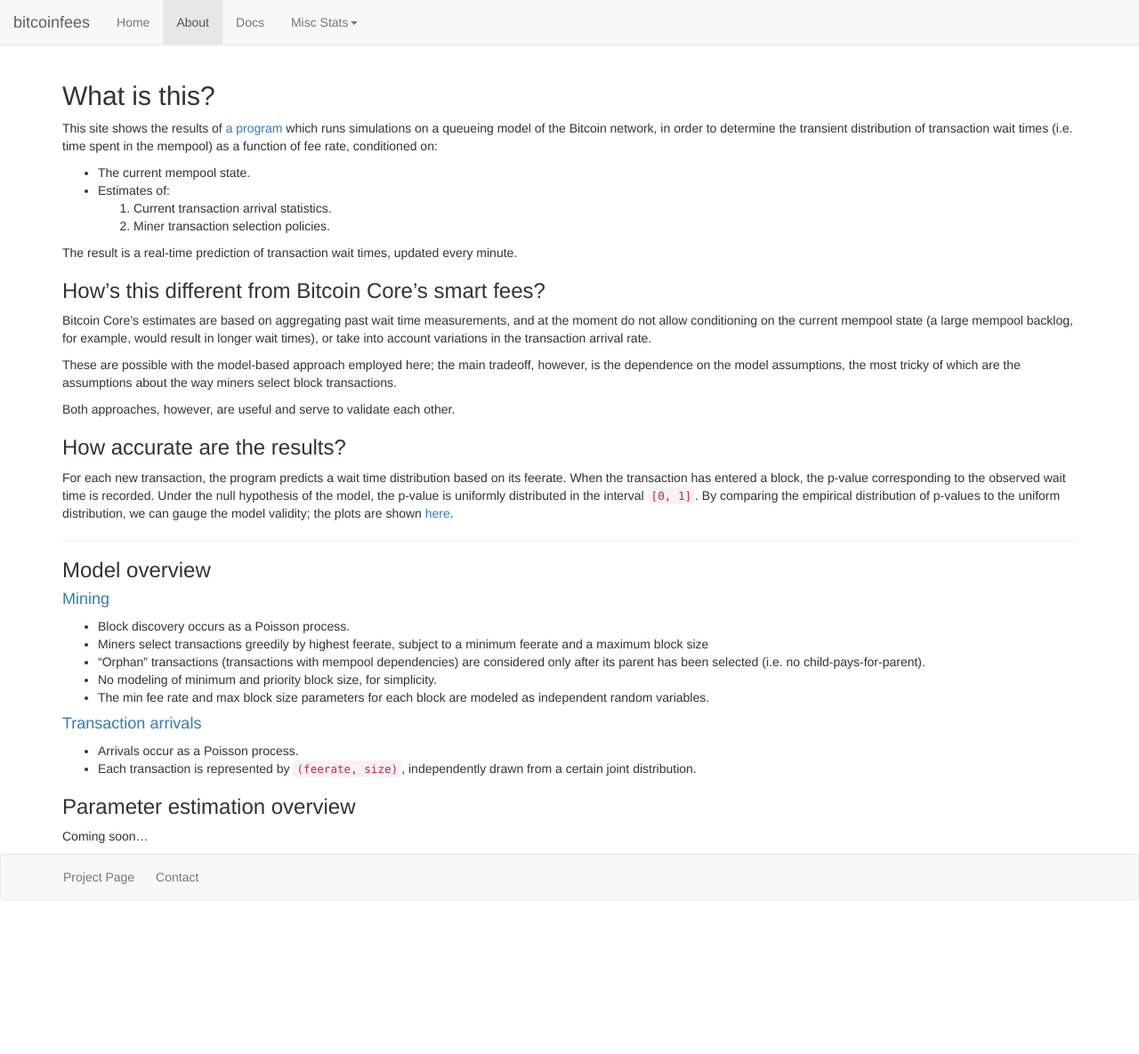
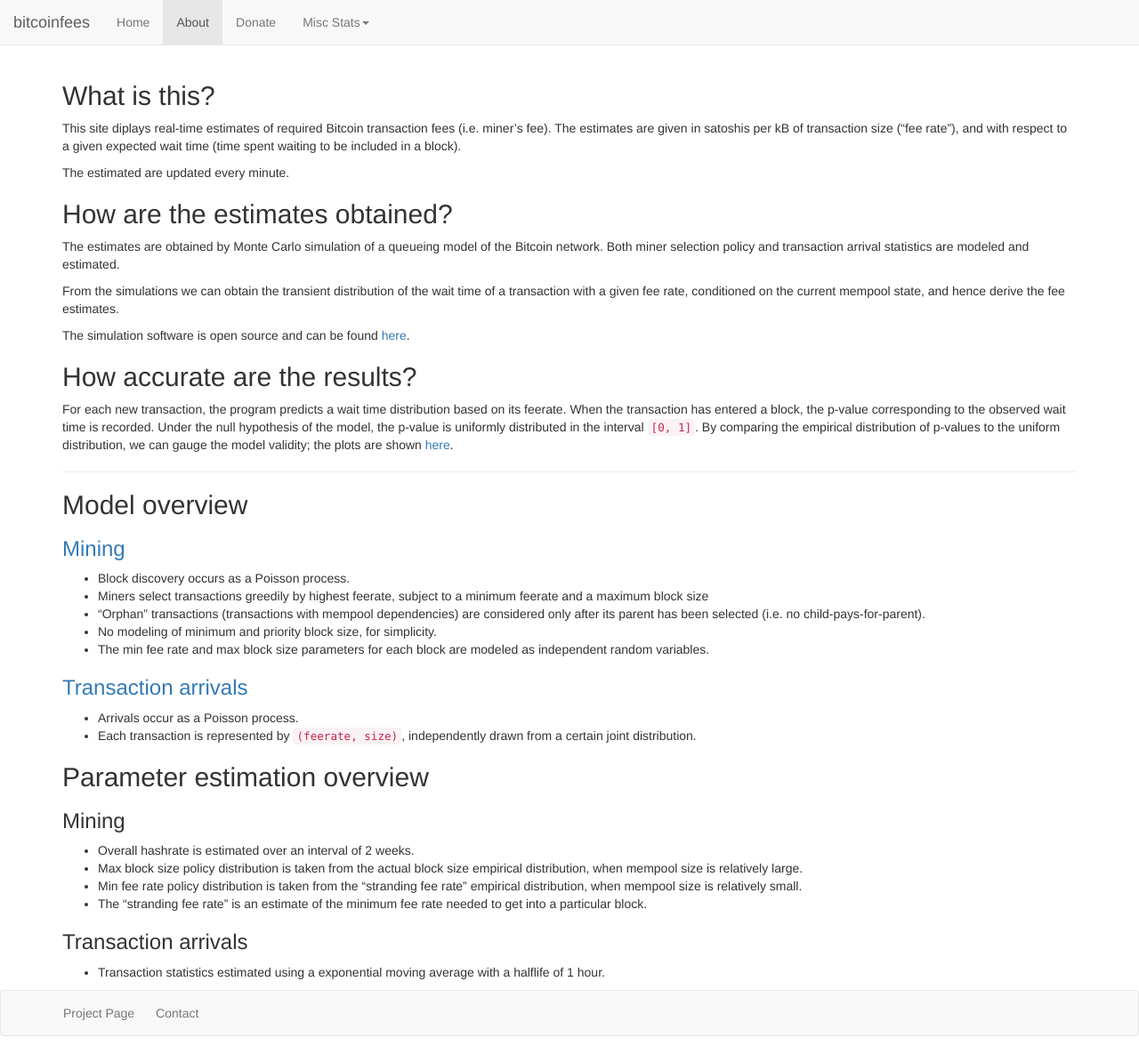
Before and after one commit to bitcoinfees/bitcoinfees.github.io, a Jekyll site: the page built from about.md, in a window 1280 px wide. Shown: the whole page at 89% size. Built offline with Jekyll 4.4.1, drawn with Linux system fonts in a browser that asks for light colours; nearby versions of some CDN libraries; before the commit the page ends 1032 px from its top, so only the background shows below that.

Commit message:
Updated about page + new donate page

```diff
--- a/_includes/nav.html
+++ b/_includes/nav.html
@@ -16,8 +16,8 @@
         <li {% if page.navactive == "About" %} class="active" {% endif %}>
           <a href="/about">About</a>
         </li>
-        <li {% if page.navactive == "Docs" %} class="active" {% endif %}>
-          <a href="/docs">Docs</a>
+        <li {% if page.navactive == "Donate" %} class="active" {% endif %}>
+          <a href="/donate">Donate</a>
         </li>
         <li class="dropdown {% if page.navactive == 'Misc Stats' %}active{% endif %}">
           <a href="/misc"
--- a/about.md
+++ b/about.md
@@ -7,34 +7,23 @@ navactive: About
 
 ## What is this?
 
-This site shows the results of [a program](https://github.com/bitcoinfees/bitcoin-feemodel)
-which runs simulations on a queueing model of the Bitcoin network, in order to determine
-the transient distribution of transaction wait times (i.e. time spent in the mempool) as a function
-of fee rate, conditioned on:
+This site diplays real-time estimates of required Bitcoin transaction fees (i.e. miner's fee). The estimates are
+given in satoshis per kB of transaction size ("fee rate"), and with respect to a given expected wait time
+(time spent waiting to be included in a block).
 
-* The current mempool state.
-* Estimates of:
-    1. Current transaction arrival statistics.
-    2. Miner transaction selection policies.
+The estimated are updated every minute.
 
-The result is a real-time prediction of transaction wait times, updated every minute.
+## How are the estimates obtained?
 
+The estimates are obtained by Monte Carlo simulation of a queueing model of the Bitcoin network.
+Both miner selection policy and transaction arrival statistics are modeled and estimated.
 
-### How's this different from Bitcoin Core's smart fees?
+From the simulations we can obtain the transient distribution of the wait time of a transaction with
+a given fee rate, conditioned on the current mempool state, and hence derive the fee estimates.
 
-Bitcoin Core's estimates are based on aggregating past wait time measurements, and
-at the moment do not allow conditioning on the current mempool state (a large mempool backlog,
-for example, would result in longer wait times), or take into account variations in the
-transaction arrival rate.
+The simulation software is open source and can be found [here](https://github.com/bitcoinfees/bitcoin-feemodel).
 
-These are possible with the model-based approach employed here; the main tradeoff, however,
-is the dependence on the model assumptions, the most tricky of which are the assumptions
-about the way miners select block transactions.
-
-Both approaches, however, are useful and serve to validate each other.
-
-
-### How accurate are the results?
+## How accurate are the results?
 
 For each new transaction, the program predicts a wait time distribution based on its
 feerate. When the transaction has entered a block, the p-value corresponding to the
@@ -45,9 +34,9 @@ are shown [here](/misc/pvals).
 
 ---
 
-### Model overview
+## Model overview
 
-#### [Mining](/misc/mining)
+### [Mining](/misc/mining)
 
 * Block discovery occurs as a Poisson process.
 * Miners select transactions greedily by highest feerate, subject to a minimum feerate
@@ -57,11 +46,20 @@ its parent has been selected (i.e. no child-pays-for-parent).
 * No modeling of minimum and priority block size, for simplicity.
 * The min fee rate and max block size parameters for each block are modeled as independent random variables.
 
-#### [Transaction arrivals](/misc/profile)
+### [Transaction arrivals](/misc/profile)
 
 * Arrivals occur as a Poisson process.
 * Each transaction is represented by `(feerate, size)`, independently drawn from a certain joint distribution.
 
-### Parameter estimation overview
+## Parameter estimation overview
 
-Coming soon...
+### Mining
+
+* Overall hashrate is estimated over an interval of 2 weeks.
+* Max block size policy distribution is taken from the actual block size empirical distribution, when mempool size is relatively large.
+* Min fee rate policy distribution is taken from the "stranding fee rate" empirical distribution, when mempool size is relatively small.
+* The "stranding fee rate" is an estimate of the minimum fee rate needed to get into a particular block.
+
+### Transaction arrivals
+
+* Transaction statistics estimated using a exponential moving average with a halflife of 1 hour.
```
Also changed, not shown: donate.md (added, +19 -0 lines).
